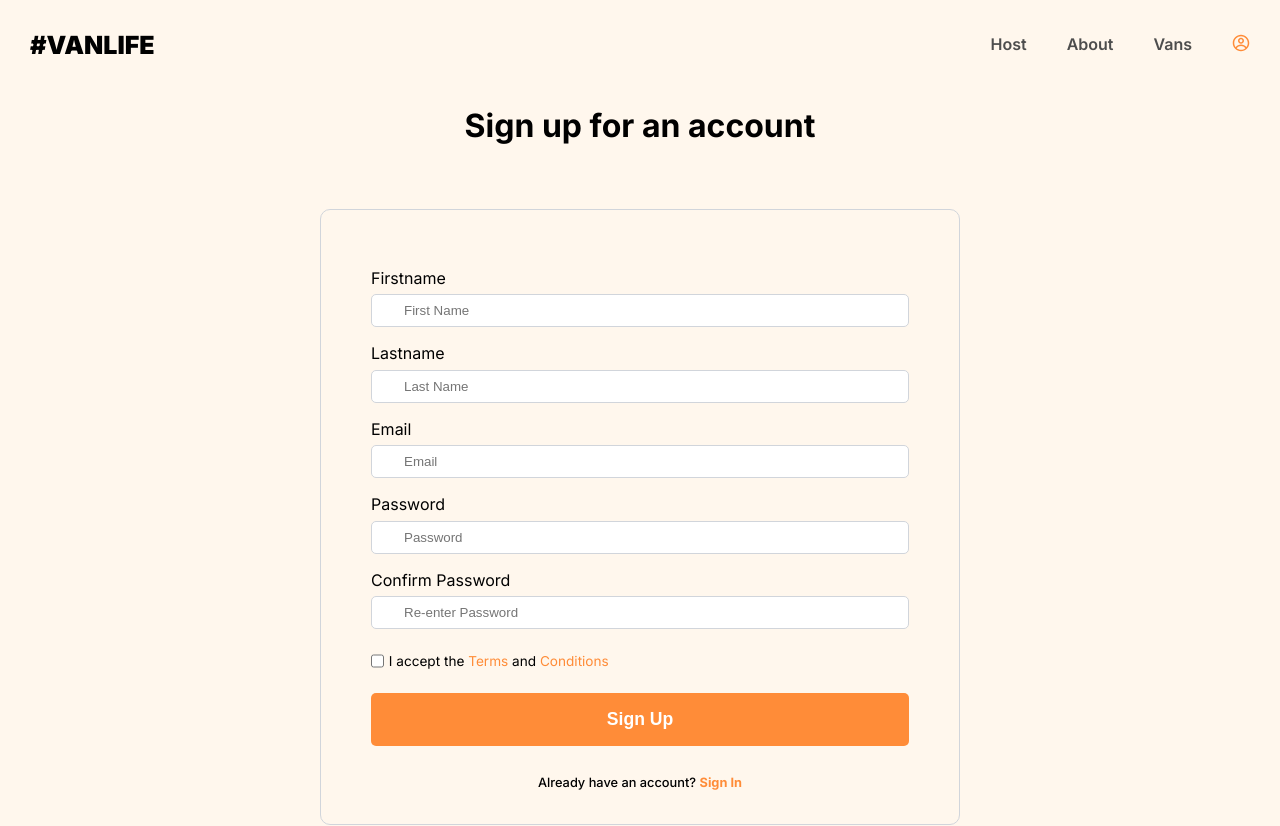
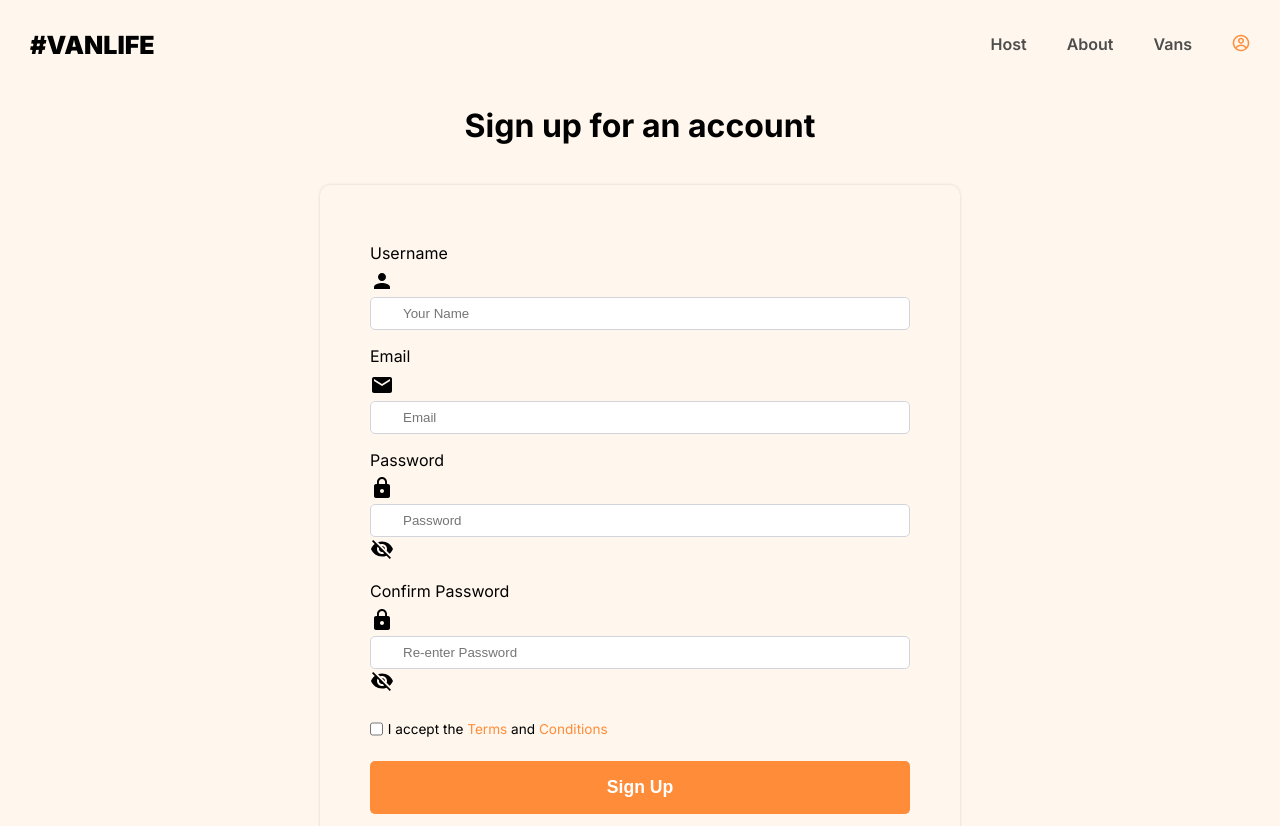
Before and after one commit to SlinkyCollins/Van-Life, a React (Vite) app: page /signup in a window 1280 px wide. Shown: the top 826 px of the page. Built offline with nearby package versions, Linux system fonts and the light colour scheme.

Commit message:
signup page almost complete

```diff
--- a/package.json
+++ b/package.json
@@ -10,6 +10,10 @@
     "preview": "vite preview"
   },
   "dependencies": {
+    "@emotion/react": "^11.11.4",
+    "@emotion/styled": "^11.11.5",
+    "@mui/icons-material": "^5.15.15",
+    "@mui/material": "^5.15.15",
     "react": "^18.2.0",
     "react-dom": "^18.2.0",
     "react-icons": "^5.0.1",
--- a/src/components/pages/Signup.jsx
+++ b/src/components/pages/Signup.jsx
@@ -1,5 +1,10 @@
 import { Link, NavLink, useLocation } from "react-router-dom";
 import { CgProfile } from "react-icons/cg";
+import PersonIcon from '@mui/icons-material/Person';
+import EmailIcon from '@mui/icons-material/Email';
+import LockIcon from '@mui/icons-material/Lock';
+// import VisibilityIcon from '@mui/icons-material/Visibility';
+import VisibilityOffIcon from '@mui/icons-material/VisibilityOff';
 
 const Signup = () => {
     const { pathname } = useLocation();
@@ -82,35 +87,45 @@ const Signup = () => {
             <div style={{ textAlign: "center", marginTop: "1rem" }}>
                 <h1 style={{ fontSize: "2rem", fontWeight: "700" }}>Sign up for an account</h1>
             </div>
-            <div className="formcontainer" style={{maxWidth: "40rem", margin: "0 auto", padding: "4rem 0"}}>
-                <div style={{  border: "1px solid rgba(209, 213, 219, 1)", borderRadius: "10px"}}>
-                    <form style={{padding: "3.125rem 3.125rem 2.125rem"}}>
+            <div className="formcontainer" style={{ maxWidth: "40rem", margin: "0 auto", padding: "2.5rem 0 4rem" }}>
+                <div style={{ boxShadow: "0 0px 0.1875rem 0 rgba(0, 0, 0, 0.15)", borderRadius: "10px" }}>
+                    <form style={{ padding: "3.125rem 3.125rem 2.125rem" }}>
                         <div style={{ display: 'flex', flexDirection: "column", padding: ".5rem 0" }}>
-                            <label htmlFor="firstName" style={{marginBottom: ".4rem", fontSize: "1rem", fontWeight: "400"}}>Firstname</label>
-                            <input type="text" id="firstName" name="firstName" placeholder="First Name" style={{ border: "1px solid rgba(209, 213, 219, 1)", borderRadius: "5px", outline: "none", padding: ".5rem 2rem", width: "100%"}} />
+                            <label htmlFor="userName" style={{ marginBottom: ".4rem", fontSize: "1rem", fontWeight: "400" }}>Username</label>
+                            <div>
+                                <span>{<PersonIcon />}</span>
+                                <input type="text" id="userName" name="userName" placeholder="Your Name" style={{ border: "1px solid rgba(209, 213, 219, 1)", borderRadius: "5px", outline: "none", padding: ".5rem 2rem", width: "100%" }} />
+                            </div>
                         </div>
                         <div style={{ display: 'flex', flexDirection: "column", padding: ".5rem 0" }}>
-                            <label htmlFor="" style={{marginBottom: ".4rem", fontSize: "1rem", fontWeight: "400"}}>Lastname</label>
-                            <input type="text" placeholder="Last Name" style={{ border: "1px solid rgba(209, 213, 219, 1)", borderRadius: "5px", outline: "none", padding: ".5rem 2rem", width: "100%"}} />
+                            <label htmlFor="" style={{ marginBottom: ".4rem", fontSize: "1rem", fontWeight: "400" }}>Email</label>
+                            <div>
+                                <span>{<EmailIcon />}</span>
+                                <input type="email" placeholder="Email" style={{ border: "1px solid rgba(209, 213, 219, 1)", borderRadius: "5px", outline: "none", padding: ".5rem 2rem", width: "100%" }} />
+                            </div>
                         </div>
                         <div style={{ display: 'flex', flexDirection: "column", padding: ".5rem 0" }}>
-                            <label htmlFor="" style={{marginBottom: ".4rem", fontSize: "1rem", fontWeight: "400"}}>Email</label>
-                            <input type="email" placeholder="Email" style={{ border: "1px solid rgba(209, 213, 219, 1)", borderRadius: "5px", outline: "none", padding: ".5rem 2rem", width: "100%"}} />
+                            <label htmlFor="" style={{ marginBottom: ".4rem", fontSize: "1rem", fontWeight: "400" }}>Password</label>
+                            <div>
+                                <span>{<LockIcon />}</span>
+                                <input type="password" placeholder="Password" style={{ border: "1px solid rgba(209, 213, 219, 1)", borderRadius: "5px", outline: "none", padding: ".5rem 2rem", width: "100%" }} />
+                                <span>{<VisibilityOffIcon/>}</span>
+                            </div>
                         </div>
                         <div style={{ display: 'flex', flexDirection: "column", padding: ".5rem 0" }}>
-                            <label htmlFor="" style={{marginBottom: ".4rem", fontSize: "1rem", fontWeight: "400"}}>Password</label>
-                            <input type="password" placeholder="Password" style={{ border: "1px solid rgba(209, 213, 219, 1)", borderRadius: "5px", outline: "none", padding: ".5rem 2rem", width: "100%"}} />
-                        </div>
-                        <div style={{ display: 'flex', flexDirection: "column", padding: ".5rem 0" }}>
-                            <label htmlFor="" style={{marginBottom: ".4rem", fontSize: "1rem", fontWeight: "400"}}>Confirm Password</label>
-                            <input type="password" placeholder="Re-enter Password" style={{ border: "1px solid rgba(209, 213, 219, 1)", borderRadius: "5px", outline: "none", padding: ".5rem 2rem", width: "100%"}} />
+                            <label htmlFor="" style={{ marginBottom: ".4rem", fontSize: "1rem", fontWeight: "400" }}>Confirm Password</label>
+                            <div>
+                                <span>{<LockIcon />}</span>
+                                <input type="password" placeholder="Re-enter Password" style={{ border: "1px solid rgba(209, 213, 219, 1)", borderRadius: "5px", outline: "none", padding: ".5rem 2rem", width: "100%" }} />
+                                <span>{<VisibilityOffIcon/>}</span>
+                            </div>
                         </div>
                         <div style={{ display: 'flex', flexDirection: "row", padding: "1rem 0 1.5rem", gap: ".3rem" }}>
                             <input type="checkbox" />
-                            <p style={{fontSize: ".85rem"}}>I accept the <span style={{ color: "rgba(255, 140, 56, 1)" }}>Terms</span> and <span style={{ color: "rgba(255, 140, 56, 1)" }}>Conditions</span></p>
+                            <p style={{ fontSize: ".85rem" }}>I accept the <span style={{ color: "rgba(255, 140, 56, 1)" }}>Terms</span> and <span style={{ color: "rgba(255, 140, 56, 1)" }}>Conditions</span></p>
                         </div>
                         <button style={{ textAlign: "center", background: "rgba(255, 140, 56, 1)", outline: "none", border: "none", padding: "1rem 5rem", width: "100%", borderRadius: "5px", color: "#fff", fontSize: "1.1rem", fontWeight: "600" }}>Sign Up</button>
-                        <p style={{ textAlign: "center", fontSize: ".8rem", fontWeight: "500", padding: "1.8rem 0 0"}}>Already have an account? <span style={{fontSize: ".8rem", fontWeight: "700", color: "rgba(255, 140, 56, 1)", cursor: "pointer  "}}><Link to="/signin" style={{ textDecoration: "none", cursor: "pointer", color: "rgba(255, 140, 56, 1)" }}>Sign In</Link></span></p>
+                        <p style={{ textAlign: "center", fontSize: ".8rem", fontWeight: "500", padding: "1.8rem 0 0" }}>Already have an account? <span style={{ fontSize: ".8rem", fontWeight: "700", color: "rgba(255, 140, 56, 1)", cursor: "pointer  " }}><Link to="/signin" style={{ textDecoration: "none", cursor: "pointer", color: "rgba(255, 140, 56, 1)" }}>Sign In</Link></span></p>
                     </form>
                 </div>
             </div>
```
Also changed, not shown: 1 other file (tests, documents, lock files or other folders).
